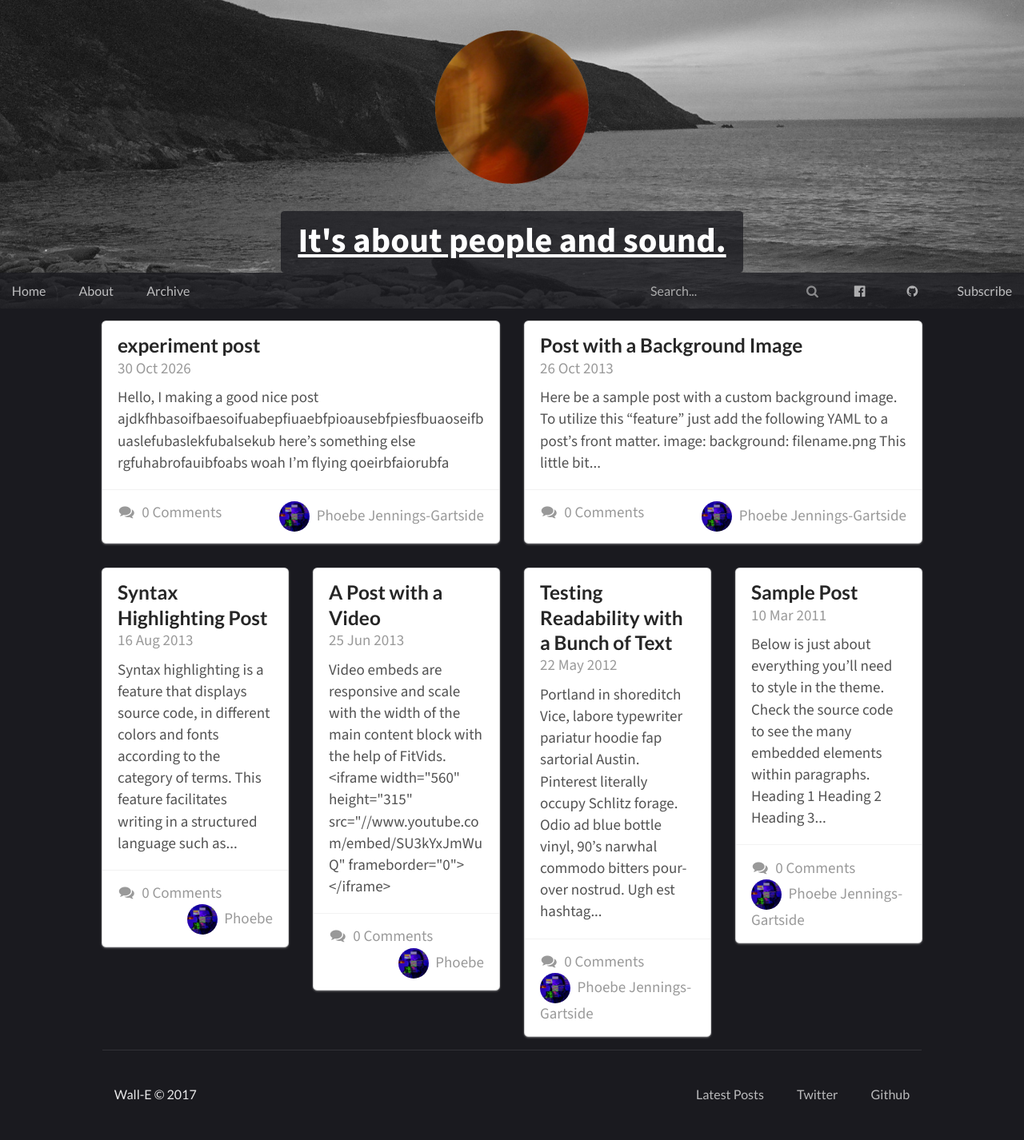
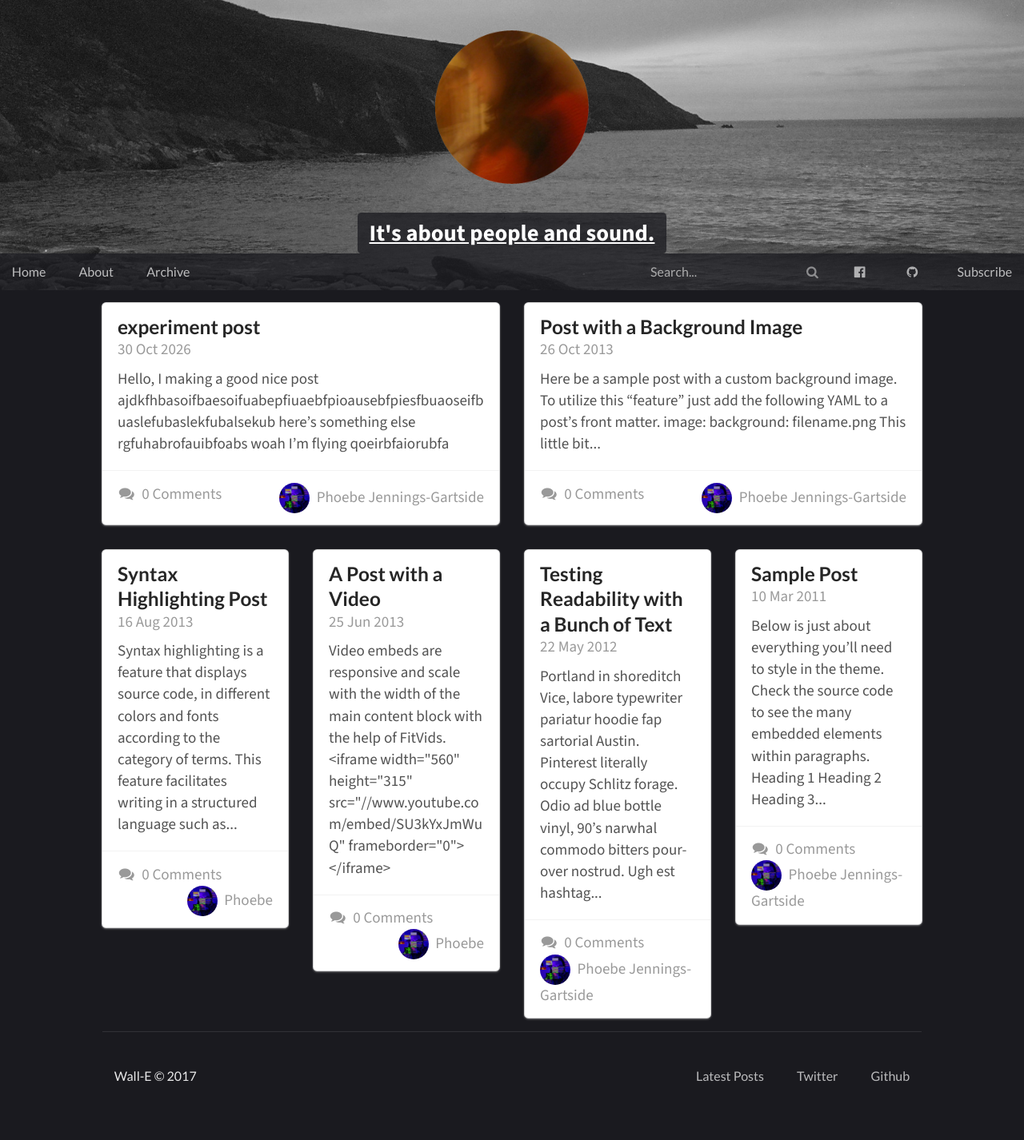
Before and after one commit to ZOOCHOSIS-BLOG/ZOOCHOSIS-BLOG.github.io, a Jekyll site: the page built from index.html, in a window 1280 px wide. Shown: the whole page at 80% size. Built offline with Jekyll 4.4.1, drawn with Linux system fonts in a browser that asks for light colours; the list of posts is cut into pages by our own code; comment, search, counter and statistics services are not loaded; after the commit the page ends 1403 px from its top, so only the background shows below that.

Commit message:
title adjust

```diff
--- a/assets/css/main.css
+++ b/assets/css/main.css
@@ -67,7 +67,7 @@ header {
     font-weight: 700;
     text-decoration-line: underline;
     text-align: center;
-    font-size: 2.671875rem;
+    font-size: 1.78125rem;
     display: table;
     margin-left: auto;
     margin-right: auto;
```
